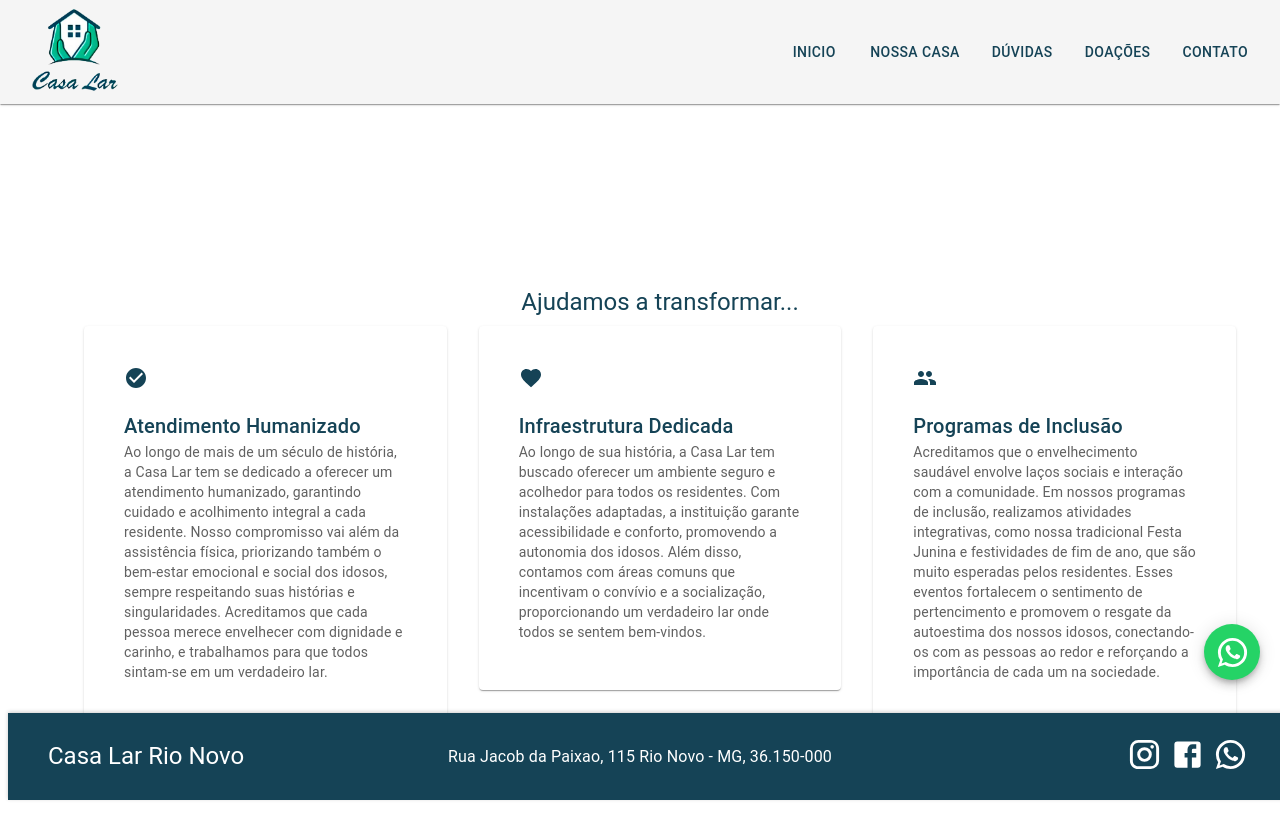
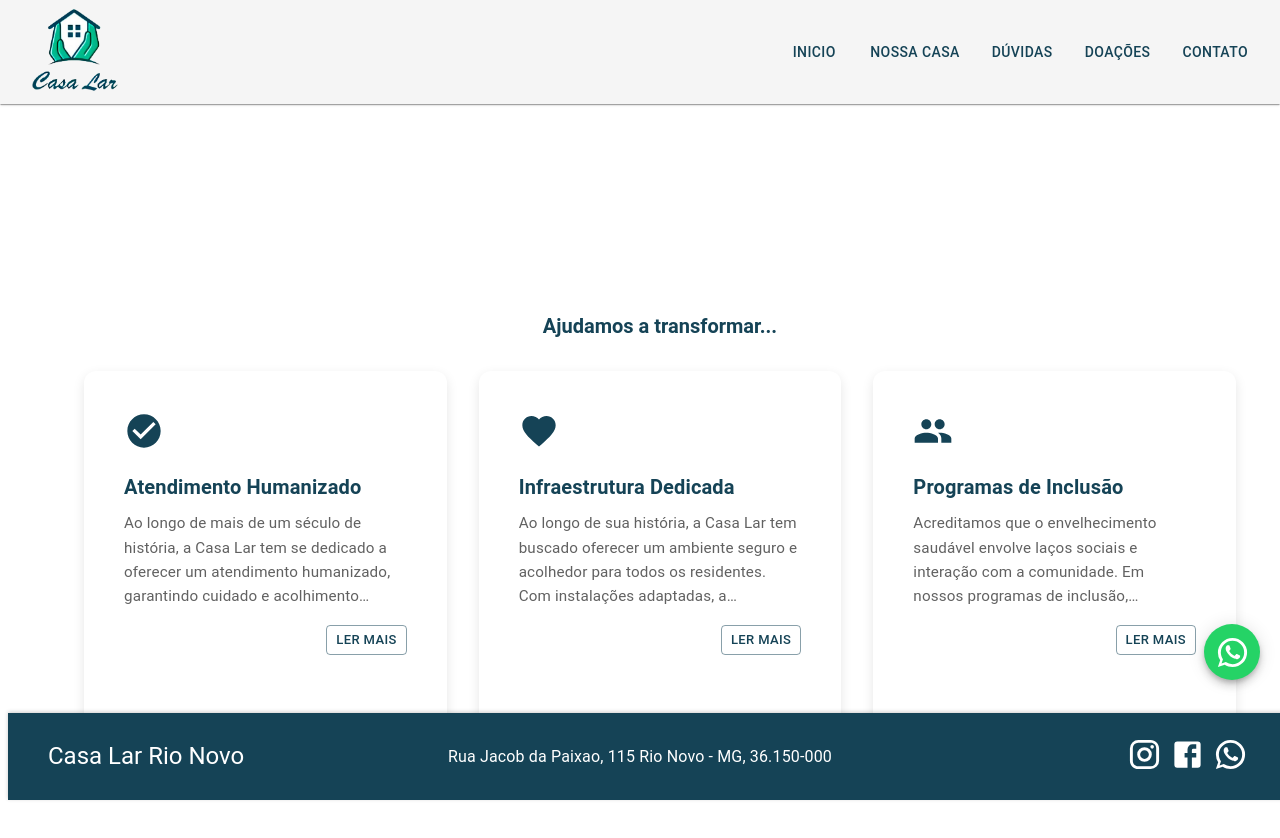
Before and after one commit to Acauhi99/front--casa-lar-rio-novo, a React (Vite) app: page / in a window 1280 px wide. Shown: the top 838 px of the page. Built offline with nearby package versions, Linux system fonts and the light colour scheme.

Commit message:
refactor: home ajustada

```diff
--- a/src/screens/Home/Home.css
+++ /dev/null
@@ -1,48 +0,0 @@
-/* Estilos para o container principal */
-.container {
-    text-align: center;
-  }
-
-  /* Estilos para os cards */
-  .card {
-    text-align: left;
-    padding: 24px;
-    border-radius: 12px;
-    box-shadow: 0px 4px 12px rgba(0, 0, 0, 0.1);
-    background-color: #ffffff;
-    transition: transform 0.3s;
-  }
-
-  /* Efeito de hover para os cards */
-  .card:hover {
-    transform: translateY(-5px);
-    box-shadow: 0px 6px 18px rgba(0, 0, 0, 0.15);
-  }
-
-  /* Estilo para o ícone */
-  .icon {
-    font-size: 2.5rem;
-    color: #c2185b;
-    margin-bottom: 16px;
-  }
-
-  /* Estilo para o título */
-  .card-title {
-    font-weight: bold;
-    color: #c2185b;
-    font-size: 1.25rem;
-    margin-bottom: 8px;
-  }
-
-  /* Estilo para o texto */
-  .card-text {
-    color: #616161;
-    font-size: 0.95rem;
-    line-height: 1.6;
-  }
-
-  .text-card{
-    font-weight: bold;
-    color: #c2185b;
-    font-size: 1.25rem;
-    margin-bottom: 8px;  }
--- a/src/screens/Home/Home.jsx
+++ b/src/screens/Home/Home.jsx
@@ -1,55 +1,162 @@
-import React from 'react';
-import { Typography, Card, CardContent, Grid, Container } from '@mui/material';
-import CheckCircleIcon from '@mui/icons-material/CheckCircle';
-import FavoriteIcon from '@mui/icons-material/Favorite';
-import GroupIcon from '@mui/icons-material/Group';
-import './Home.css';
+import { useState } from "react";
+import {
+  Typography,
+  Card,
+  CardContent,
+  Grid,
+  Container,
+  styled,
+  Button,
+  Box,
+} from "@mui/material";
+import CheckCircleIcon from "@mui/icons-material/CheckCircle";
+import FavoriteIcon from "@mui/icons-material/Favorite";
+import GroupIcon from "@mui/icons-material/Group";
+
+const StyledCard = styled(Card)(() => ({
+  textAlign: "left",
+  padding: "24px",
+  borderRadius: "12px",
+  boxShadow: "0px 4px 12px rgba(0, 0, 0, 0.1)",
+  backgroundColor: "#ffffff",
+  transition: "transform 0.3s, box-shadow 0.3s",
+  display: "flex",
+  flexDirection: "column",
+  height: "100%",
+  "&:hover": {
+    transform: "translateY(-5px)",
+    boxShadow: "0px 6px 18px rgba(0, 0, 0, 0.15)",
+  },
+}));
+
+const StyledIcon = styled("span")(({ theme }) => ({
+  "& .MuiSvgIcon-root": {
+    fontSize: "2.5rem",
+    color: theme.palette.primary.main,
+    marginBottom: "16px",
+  },
+}));
+
+const CardTitle = styled(Typography)(({ theme }) => ({
+  fontWeight: "bold",
+  color: theme.palette.primary.main,
+  fontSize: "1.25rem",
+  marginBottom: "8px",
+}));
+
+const CardText = styled(Typography)(({ expanded }) => ({
+  color: "#616161",
+  fontSize: "0.95rem",
+  lineHeight: 1.6,
+  overflow: "hidden",
+  display: "-webkit-box",
+  WebkitLineClamp: expanded ? "unset" : 4,
+  WebkitBoxOrient: "vertical",
+  transition: "all 0.3s ease-in-out",
+}));
+
+// eslint-disable-next-line react/prop-types
+const CardComponent = ({ icon, title, description }) => {
+  const [expanded, setExpanded] = useState(false);
+
+  return (
+    <StyledCard>
+      <CardContent
+        sx={{ height: "100%", display: "flex", flexDirection: "column" }}
+      >
+        <StyledIcon>{icon}</StyledIcon>
+        <CardTitle variant="h6">{title}</CardTitle>
+        <Box sx={{ position: "relative", flex: 1 }}>
+          <CardText expanded={expanded} variant="body2">
+            {description}
+          </CardText>
+          <Box
+            sx={{
+              display: "flex",
+              justifyContent: "flex-end",
+              mt: 2,
+              position: "relative",
+            }}
+          >
+            <Button
+              color="primary"
+              onClick={() => setExpanded(!expanded)}
+              variant="outlined"
+              size="small"
+            >
+              {expanded ? "Ler menos" : "Ler mais"}
+            </Button>
+          </Box>
+        </Box>
+      </CardContent>
+    </StyledCard>
+  );
+};
 
 export const Home = () => {
+  const cards = [
+    {
+      icon: <CheckCircleIcon />,
+      title: "Atendimento Humanizado",
+      description: `Ao longo de mais de um século de história, a Casa Lar tem se
+      dedicado a oferecer um atendimento humanizado, garantindo
+      cuidado e acolhimento integral a cada residente. Nosso
+      compromisso vai além da assistência física, priorizando também o
+      bem-estar emocional e social dos idosos, sempre respeitando suas
+      histórias e singularidades. Acreditamos que cada pessoa merece
+      envelhecer com dignidade e carinho, e trabalhamos para que todos
+      sintam-se em um verdadeiro lar.`,
+    },
+    {
+      icon: <FavoriteIcon />,
+      title: "Infraestrutura Dedicada",
+      description: `Ao longo de sua história, a Casa Lar tem buscado oferecer um
+      ambiente seguro e acolhedor para todos os residentes. Com
+      instalações adaptadas, a instituição garante acessibilidade e
+      conforto, promovendo a autonomia dos idosos. Além disso,
+      contamos com áreas comuns que incentivam o convívio e a
+      socialização, proporcionando um verdadeiro lar onde todos se
+      sentem bem-vindos.`,
+    },
+    {
+      icon: <GroupIcon />,
+      title: "Programas de Inclusão",
+      description: `Acreditamos que o envelhecimento saudável envolve laços sociais
+      e interação com a comunidade. Em nossos programas de inclusão,
+      realizamos atividades integrativas, como nossa tradicional Festa
+      Junina e festividades de fim de ano, que são muito esperadas
+      pelos residentes. Esses eventos fortalecem o sentimento de
+      pertencimento e promovem o resgate da autoestima dos nossos
+      idosos, conectando-os com as pessoas ao redor e reforçando a
+      importância de cada um na sociedade.`,
+    },
+  ];
+
   return (
-    <Container className="container">
-      <Typography variant="h5" color="primary" className='text-card' gutterBottom>
+    <Container sx={{ textAlign: "center" }}>
+      <Typography
+        variant="h5"
+        sx={{
+          fontWeight: "bold",
+          color: "primary.main",
+          fontSize: "1.25rem",
+          marginBottom: "32px",
+        }}
+        gutterBottom
+      >
         Ajudamos a transformar...
       </Typography>
+
       <Grid container spacing={4} justifyContent="center">
-        <Grid item xs={12} sm={6} md={4}>
-          <Card className="card">
-            <CardContent>
-              <CheckCircleIcon className="icon" sx={{ color: 'primary.main' }} />
-              <Typography variant="h6" className="card-title" color="primary">
-                Atendimento Humanizado
-              </Typography>
-              <Typography variant="body2" className="card-text">
-                Ao longo de mais de um século de história, a Casa Lar tem se dedicado a oferecer um atendimento humanizado, garantindo cuidado e acolhimento integral a cada residente. Nosso compromisso vai além da assistência física, priorizando também o bem-estar emocional e social dos idosos, sempre respeitando suas histórias e singularidades. Acreditamos que cada pessoa merece envelhecer com dignidade e carinho, e trabalhamos para que todos sintam-se em um verdadeiro lar.              </Typography>
-            </CardContent>
-          </Card>
-        </Grid>
-
-        <Grid item xs={12} sm={6} md={4}>
-          <Card className="card">
-            <CardContent>
-              <FavoriteIcon className="icon" sx={{ color: 'primary.main' }} />
-              <Typography variant="h6" className="card-title" color="primary">
-                Infraestrutura Dedicada
-              </Typography>
-              <Typography variant="body2" className="card-text">
-                Ao longo de sua história, a Casa Lar tem buscado oferecer um ambiente seguro e acolhedor para todos os residentes. Com instalações adaptadas, a instituição garante acessibilidade e conforto, promovendo a autonomia dos idosos. Além disso, contamos com áreas comuns que incentivam o convívio e a socialização, proporcionando um verdadeiro lar onde todos se sentem bem-vindos.              </Typography>
-            </CardContent>
-          </Card>
-        </Grid>
-
-        <Grid item xs={12} sm={6} md={4}>
-          <Card className="card">
-            <CardContent>
-              <GroupIcon className="icon" sx={{ color: 'primary.main' }} />
-              <Typography variant="h6" className="card-title" color="primary">
-                Programas de Inclusão
-              </Typography>
-              <Typography variant="body2" className="card-text">
-                Acreditamos que o envelhecimento saudável envolve laços sociais e interação com a comunidade. Em nossos programas de inclusão, realizamos atividades integrativas, como nossa tradicional Festa Junina e festividades de fim de ano, que são muito esperadas pelos residentes. Esses eventos fortalecem o sentimento de pertencimento e promovem o resgate da autoestima dos nossos idosos, conectando-os com as pessoas ao redor e reforçando a importância de cada um na sociedade.              </Typography>
-            </CardContent>
-          </Card>
-        </Grid>
+        {cards.map((card, index) => (
+          <Grid item xs={12} sm={6} md={4} key={index}>
+            <CardComponent
+              icon={card.icon}
+              title={card.title}
+              description={card.description}
+            />
+          </Grid>
+        ))}
       </Grid>
     </Container>
   );
```
Also changed, not shown: 1 other file (tests, documents, lock files or other folders).
